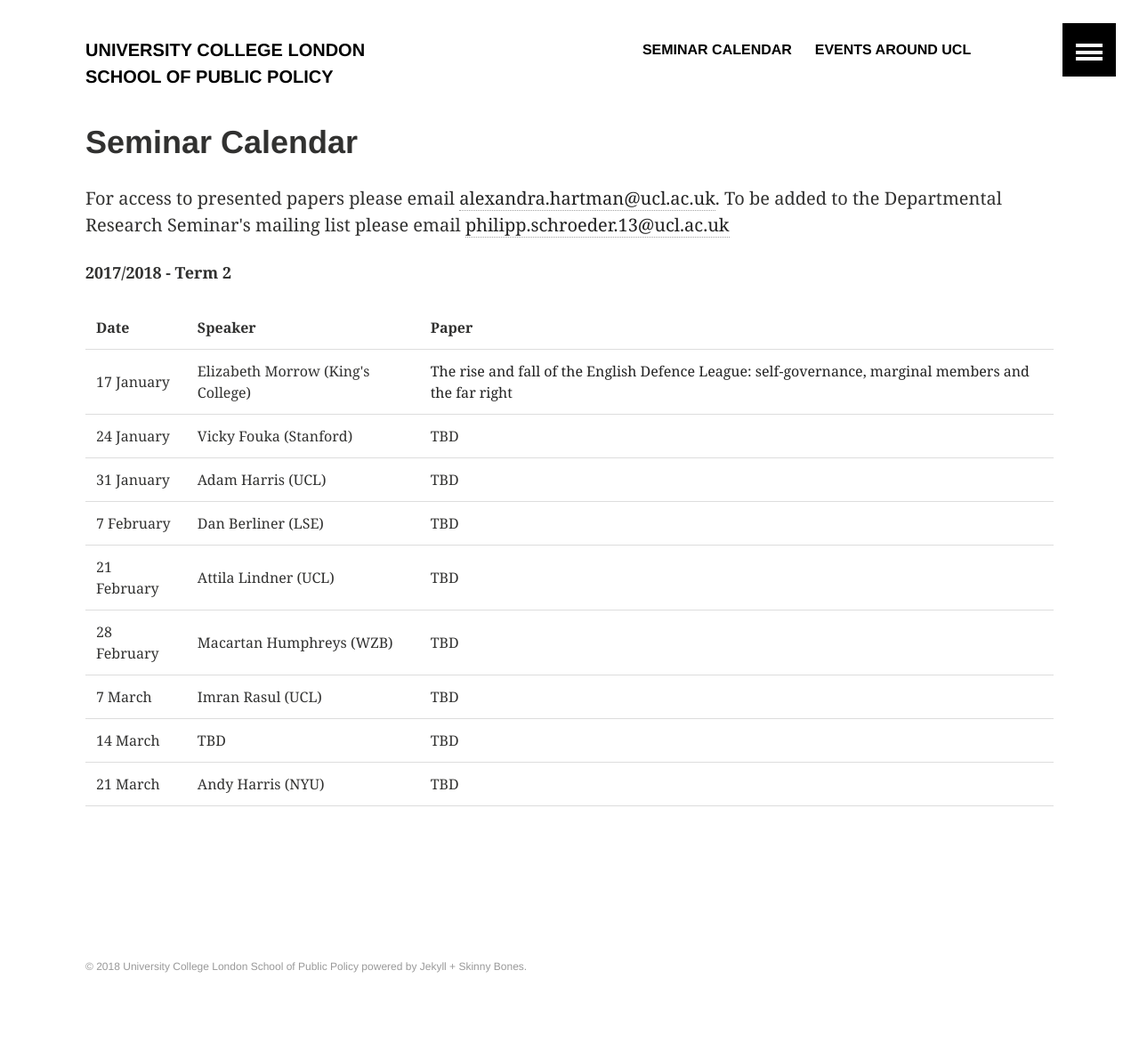
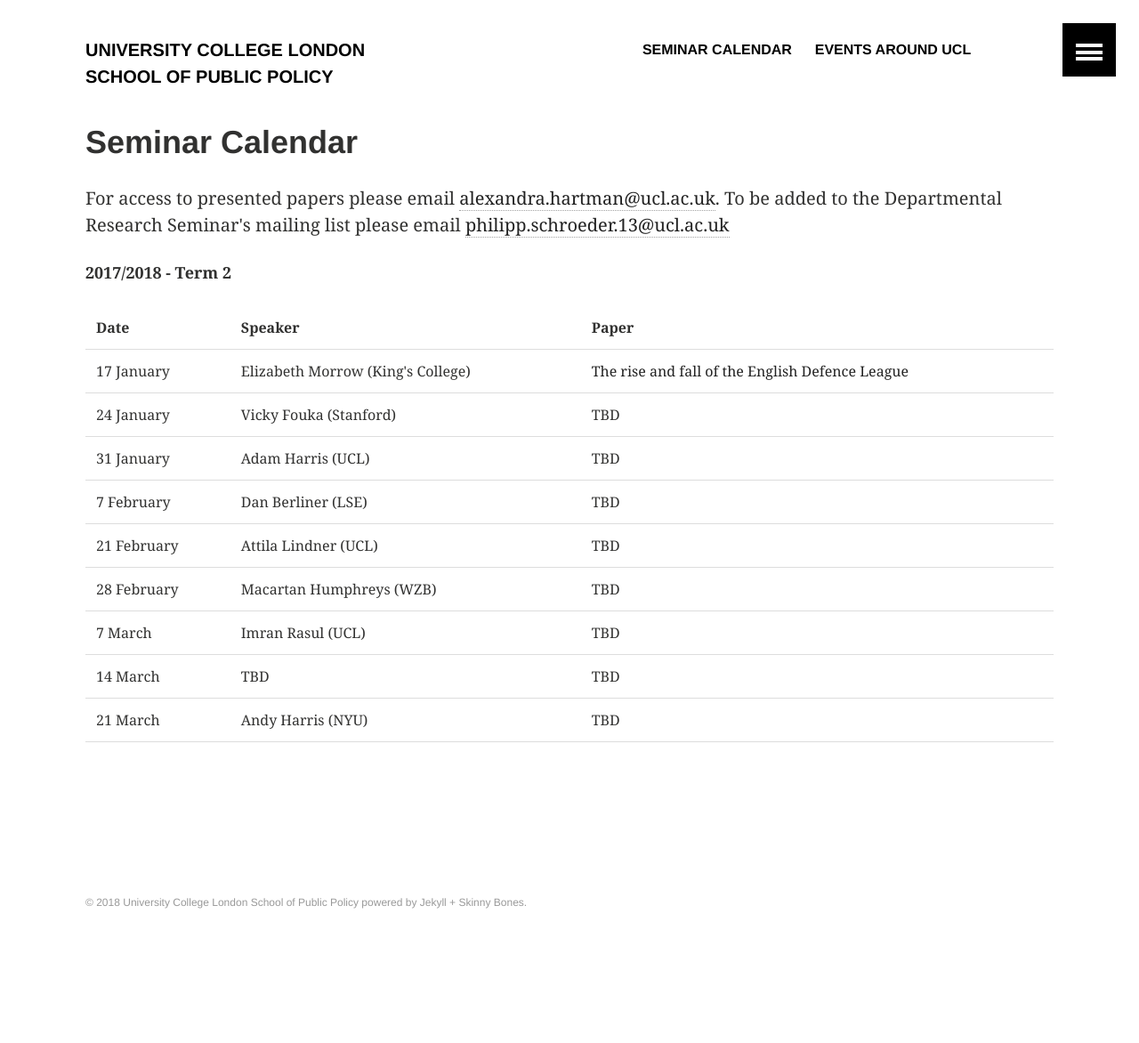
Before and after one commit to phischroeder/drs_page, a Jekyll site: the page built from calendar/index.html, in a window 1280 px wide. Shown: the whole page at 89% size. Built offline with Jekyll 4.4.1, drawn with Linux system fonts in a browser that asks for light colours; after the commit the page ends 1100 px from its top, so only the background shows below that.

Commit message:
Update index.html

```diff
--- a/calendar/index.html
+++ b/calendar/index.html
@@ -15,8 +15,7 @@
    <TR>
      <TD>17 January</TD>
      <TD>Elizabeth Morrow (King's College)</TD>
-     <TD><a href = "https://moodle.ucl.ac.uk/mod/resource/view.php?id=3288163" target = "_blank" >The rise and fall of the English Defence League: self-governance, marginal members
-and the far right</a></TD>
+     <TD><a href = "https://moodle.ucl.ac.uk/mod/resource/view.php?id=3288163" target = "_blank" >The rise and fall of the English Defence League</a></TD>
    </TR>
    <TR>
      <TD>24 January</TD>
```
